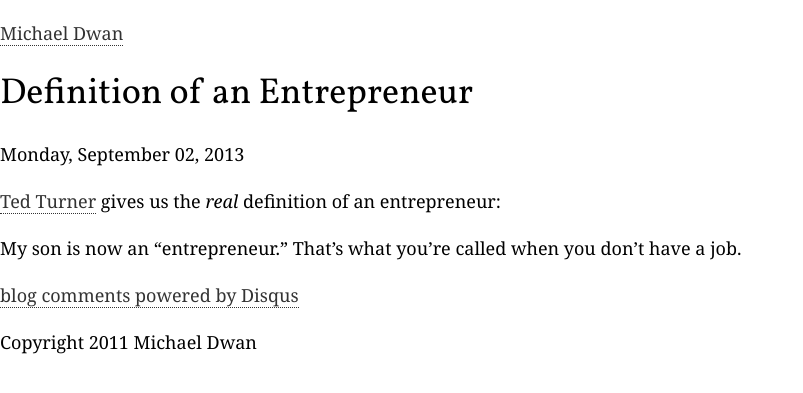
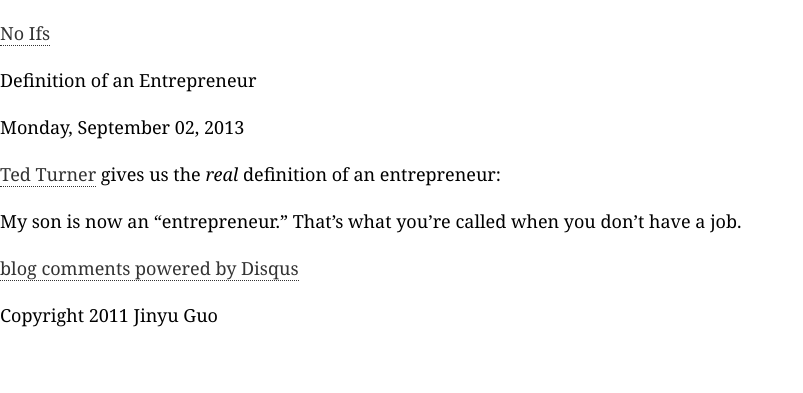
Before and after one commit to javaIsEGirl/javaisegirl.github.com, a Jekyll site: the page built from _posts/2013-09-02-defenition-of-an-entrepreneur.markdown, in a window 1280 px wide. Shown: the top 393 px of the page, without its empty margins (0-803 px from the left). Built offline with Jekyll 4.4.1, drawn with Linux system fonts in a browser that asks for light colours; some web fonts are replaced; comment, search, counter and statistics services are not loaded.

Commit message:
what i want told to someone

```diff
--- a/_layouts/default.html
+++ b/_layouts/default.html
@@ -3,7 +3,7 @@
 <html xmlns="http://www.w3.org/1999/xhtml" dir="ltr" lang="en-US">
   <head>
     <meta http-equiv="Content-Type" content="text/html; charset=UTF-8" />
-    <meta name="author" content="Michael Dwan" />
+    <meta name="author" content="Jinyu Guo" />
     <title>{{ page.title }}</title>
     <link rel="stylesheet" href="/css/screen.css" type="text/css" media="screen, projection">
     <link rel="stylesheet" href="/css/syntax.css" type="text/css" media="screen, projection">
--- a/_layouts/post.html
+++ b/_layouts/post.html
@@ -6,8 +6,8 @@ body_id: post
 <article>
   <div class="content">
     <header>
-      <p><a href="/">Michael Dwan</a></p>
-      <h1>{{ page.title }}</h1>
+      <p><a href="/">No Ifs</a></p>
+      <p><font size="20" align="right">{{ page.title }}</font></p>
       <p class="date">{{ page.date | date: "%A, %B %d, %Y" }}</p>
     </header>
     <section>
@@ -32,6 +32,6 @@ body_id: post
 </aside>
 <footer>
   <div class="content">
-    <p>Copyright 2011 Michael Dwan</p>
+    <p>Copyright 2011 Jinyu Guo</p>
   </div>
 </footer>
```
Also changed, not shown: 1 other file.
